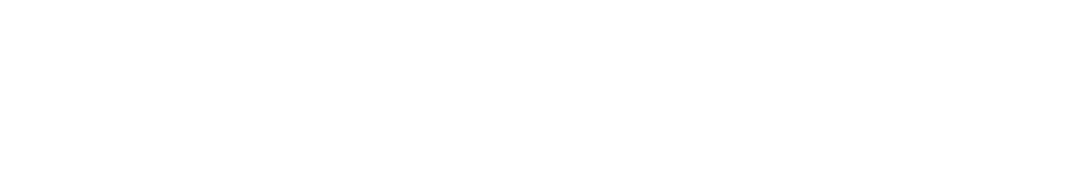
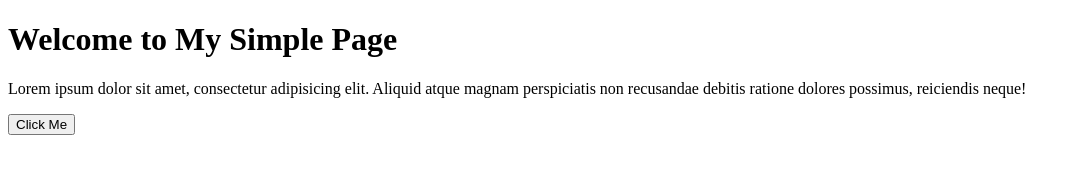
Before and after one commit to brajrj/learn-git, a plain HTML site: page index.html in a window 1280 px wide. Shown: the whole page, without its empty margins (0-1080 px from the left). Drawn offline with Linux system fonts and the light colour scheme.

Commit message:
Updated index.html with new content

```diff
--- a/index.html
+++ b/index.html
@@ -3,9 +3,18 @@
 <head>
     <meta charset="UTF-8">
     <meta name="viewport" content="width=device-width, initial-scale=1.0">
+    <link rel="stylesheet" href="styles.css">
     <title>Document</title>
 </head>
 <body>
 
+    <h1>Welcome to My Simple Page</h1>
+
+    <p>
+        Lorem ipsum dolor sit amet, consectetur adipisicing elit. Aliquid atque magnam perspiciatis non recusandae debitis ratione dolores possimus, reiciendis neque!
+    </p>
+
+    <button>Click Me</button>
+
 </body>
 </html>
```
